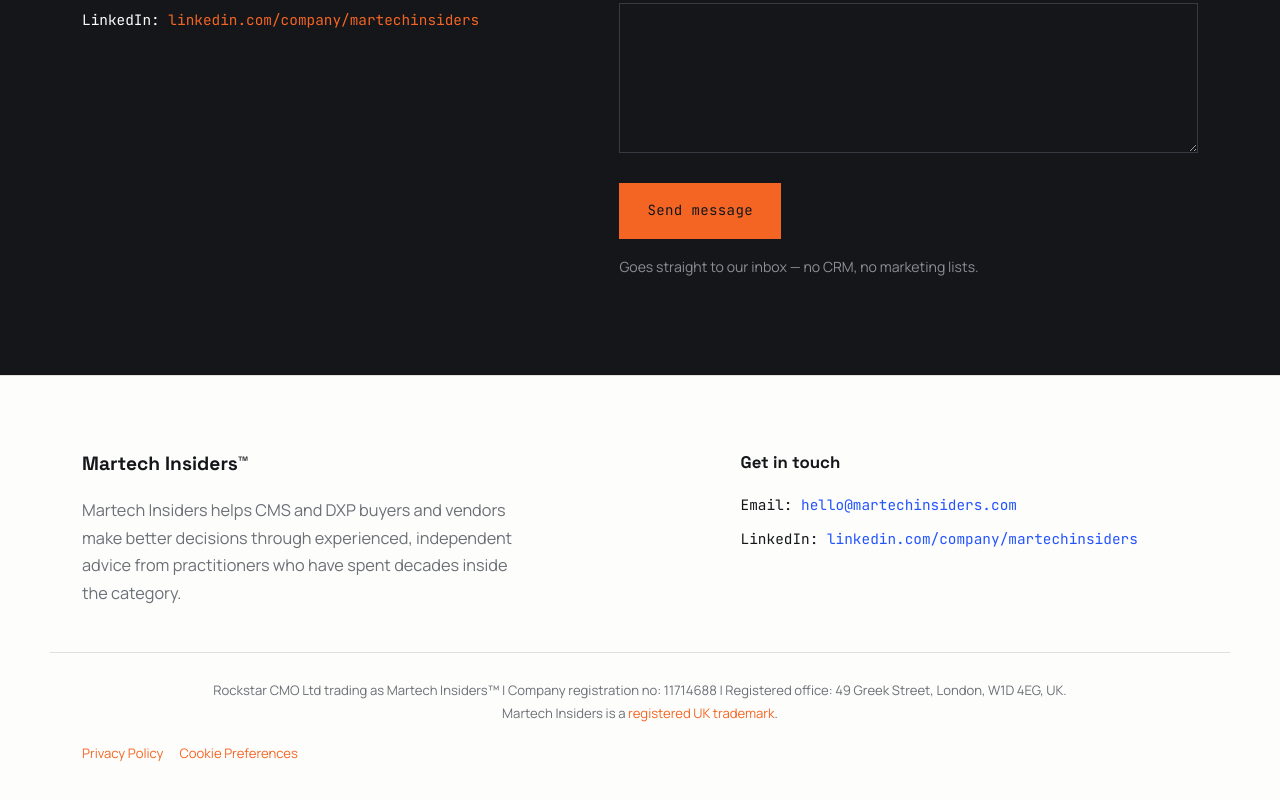
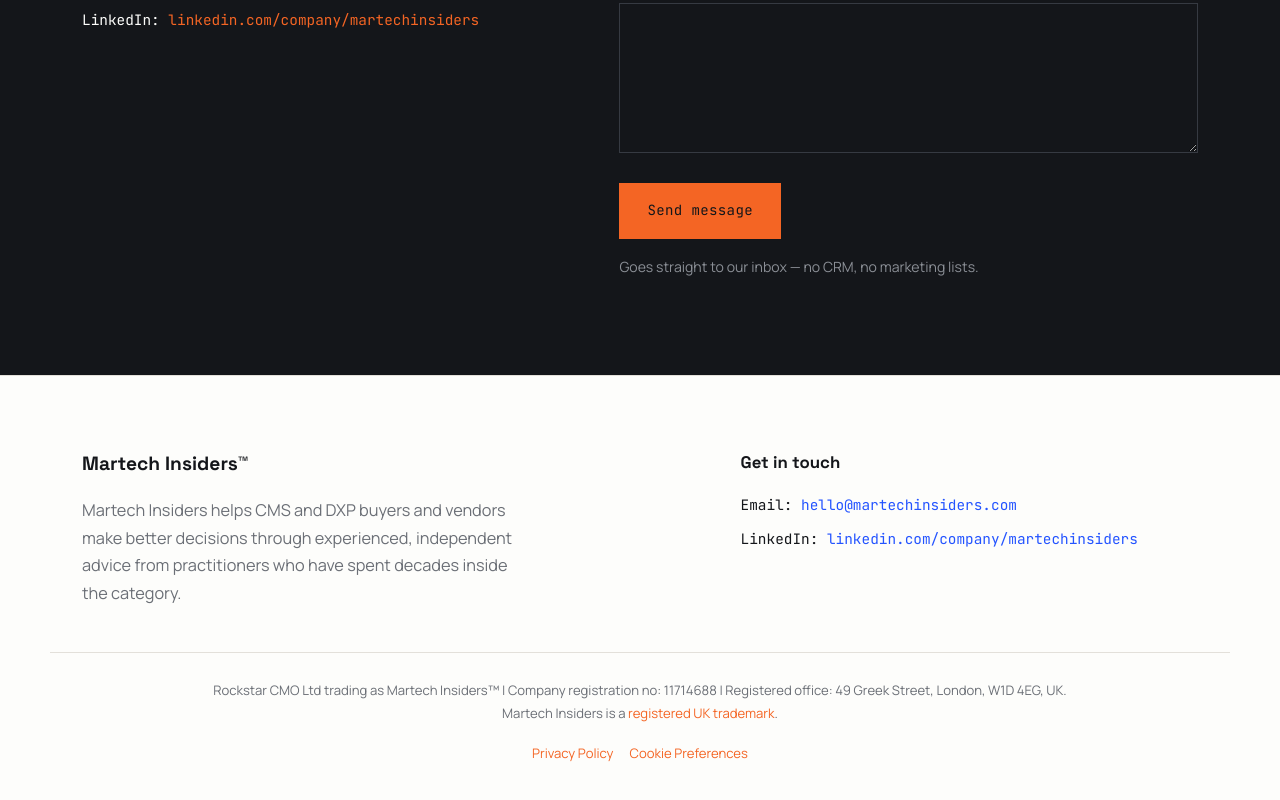
Before and after one commit to vb-iant/martechinsiders, a Next.js app: page /new-home in a window 1280 px wide. Shown: the part 2763-3563 px from the top of the page. Built offline with nearby package versions, Linux system fonts and the light colour scheme.

Commit message:
Center Privacy Policy / Cookie Preferences links in footer

```diff
--- a/app/new-home/page.tsx
+++ b/app/new-home/page.tsx
@@ -369,7 +369,7 @@
             </a>
             .
           </p>
-          <p className="mt-4 flex gap-4">
+          <p className="mt-4 flex justify-center gap-4">
             <a href="/privacy-policy" className="text-accent">
               Privacy Policy
             </a>
--- a/app/privacy-policy/page.tsx
+++ b/app/privacy-policy/page.tsx
@@ -242,7 +242,7 @@
             </a>
             .
           </p>
-          <p className="mt-4 flex gap-4">
+          <p className="mt-4 flex justify-center gap-4">
             <a href="/privacy-policy" className="text-accent">
               Privacy Policy
             </a>
```
